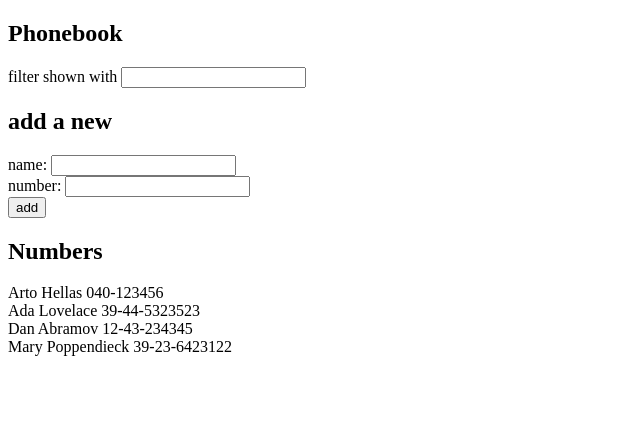
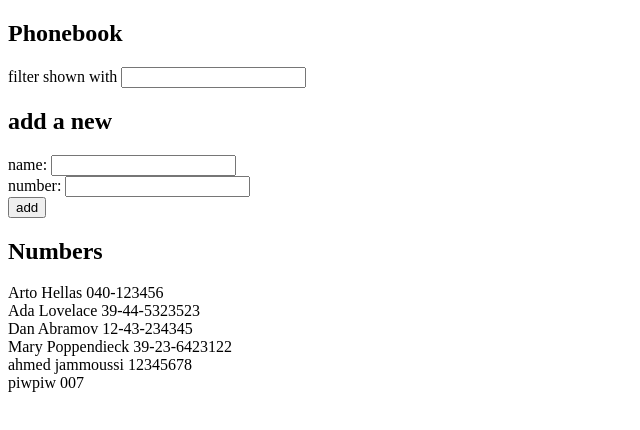
Before and after one commit to ajammoussi/FSO_submissions, a React (Vite) app in the folder part2/phonebook/: page / in a window 1280 px wide. Shown: the top 430 px of the page, without its empty margins (0-640 px from the left). Built offline with nearby package versions, Linux system fonts and the light colour scheme; data requests are answered from the project's data file.

Commit message:
exercise 2.12 2.13

```diff
--- /dev/null
+++ b/part2/phonebook/db.json
@@ -0,0 +1,34 @@
+{
+  "persons": [
+    {
+      "name": "Arto Hellas",
+      "number": "040-123456",
+      "id": "1"
+    },
+    {
+      "name": "Ada Lovelace",
+      "number": "39-44-5323523",
+      "id": "2"
+    },
+    {
+      "name": "Dan Abramov",
+      "number": "12-43-234345",
+      "id": "3"
+    },
+    {
+      "name": "Mary Poppendieck",
+      "number": "39-23-6423122",
+      "id": "4"
+    },
+    {
+      "id": "69de",
+      "name": "ahmed jammoussi",
+      "number": "12345678"
+    },
+    {
+      "id": "7ef2",
+      "name": "piwpiw",
+      "number": "007"
+    }
+  ]
+}
--- a/part2/phonebook/package.json
+++ b/part2/phonebook/package.json
@@ -7,9 +7,11 @@
     "dev": "vite",
     "build": "vite build",
     "lint": "eslint . --ext js,jsx --report-unused-disable-directives --max-warnings 0",
-    "preview": "vite preview"
+    "preview": "vite preview",
+    "server": "json-server -p3001 --watch db.json"
   },
   "dependencies": {
+    "axios": "^1.7.2",
     "react": "^18.2.0",
     "react-dom": "^18.2.0"
   },
@@ -21,6 +23,7 @@
     "eslint-plugin-react": "^7.34.1",
     "eslint-plugin-react-hooks": "^4.6.0",
     "eslint-plugin-react-refresh": "^0.4.6",
+    "json-server": "^1.0.0-beta.1",
     "vite": "^5.2.0"
   }
 }
--- a/part2/phonebook/src/App.jsx
+++ b/part2/phonebook/src/App.jsx
@@ -1,19 +1,23 @@
-import { useState } from 'react'
-import Person from './components/Person'
+import { useState, useEffect } from 'react'
+import axios from 'axios'
+import personService from './services/persons'
 import Form from './components/Form'
 import Filter from './components/Filter'
 import Content from './components/Content'
 
 const App = () => {
-  const [persons, setPersons] = useState([
-    { name: 'Arto Hellas', number: '040-123456', id: 1 },
-    { name: 'Ada Lovelace', number: '39-44-5323523', id: 2 },
-    { name: 'Dan Abramov', number: '12-43-234345', id: 3 },
-    { name: 'Mary Poppendieck', number: '39-23-6423122', id: 4 }
-  ])
+  const [persons, setPersons] = useState([])
   const [newName, setNewName] = useState('')
   const [newNumber, setNewNumber] = useState('')
   const [newFilter, setNewFilter] = useState('')
+
+  useEffect(() => {
+    personService
+      .getAll()
+      .then(initialPersons => {
+        setPersons(initialPersons)
+      })
+  }, [])
 
   const addPerson = (event) => {
     event.preventDefault()
@@ -24,9 +28,13 @@
     if (persons.find(person => person.name === newName)) {
       alert(`${newName} is already added to phonebook`)
     } else {
-      setPersons(persons.concat(personObj))
-      setNewName('')
-      setNewNumber('')
+      personService
+        .create(personObj)
+        .then(returnedPerson => {
+          setPersons(persons.concat(returnedPerson))
+          setNewName('')
+          setNewNumber('')
+        })
     }
   }
 
--- /dev/null
+++ b/part2/phonebook/src/services/persons.js
@@ -0,0 +1,14 @@
+import axios from 'axios'
+const baseUrl = 'http://localhost:3001/persons'
+
+const getAll = () => {
+    const request = axios.get(baseUrl)
+    return request.then(response => response.data)
+}
+
+const create = newObject => {
+    const request = axios.post(baseUrl, newObject)
+    return request.then(response => response.data)
+}
+
+export default { getAll, create }
```
Also changed, not shown: 1 other file (tests, documents, lock files or other folders).
